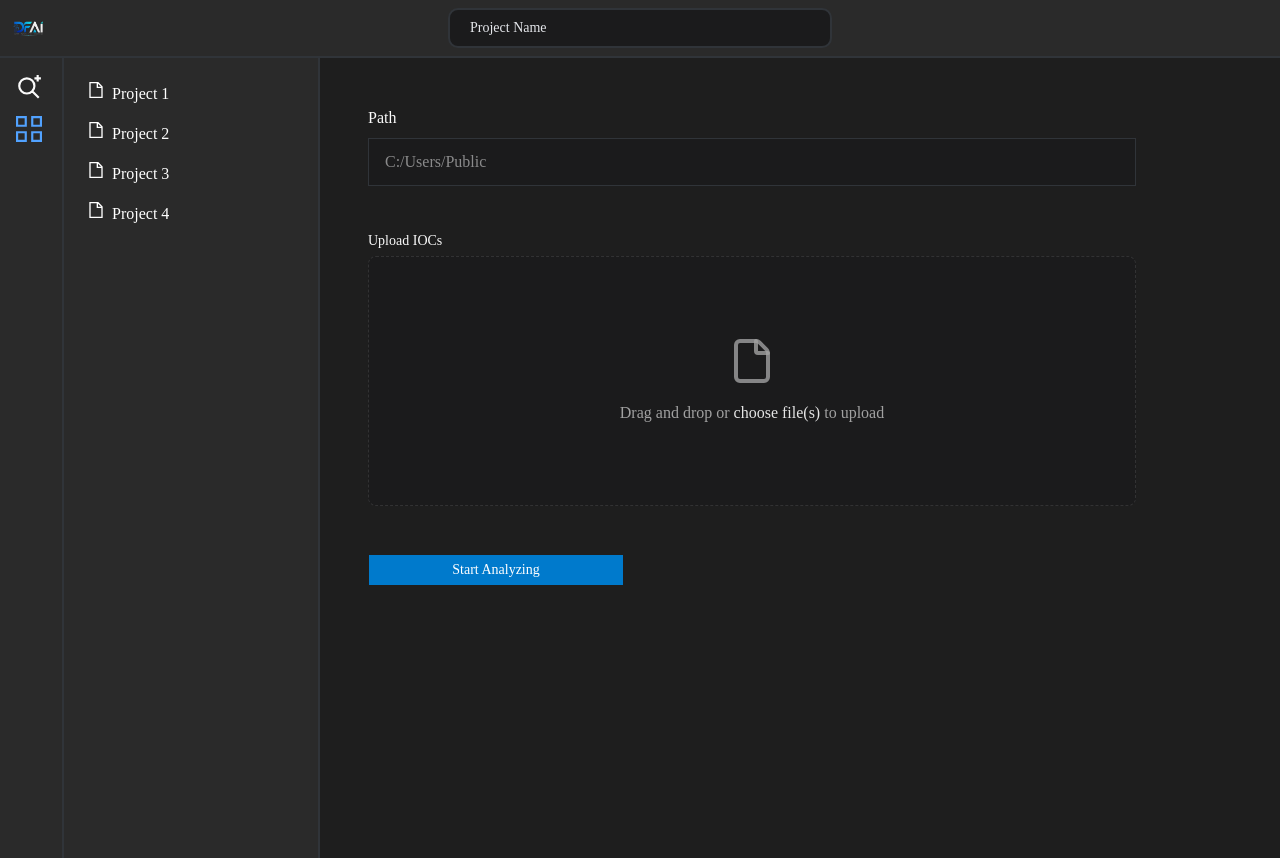
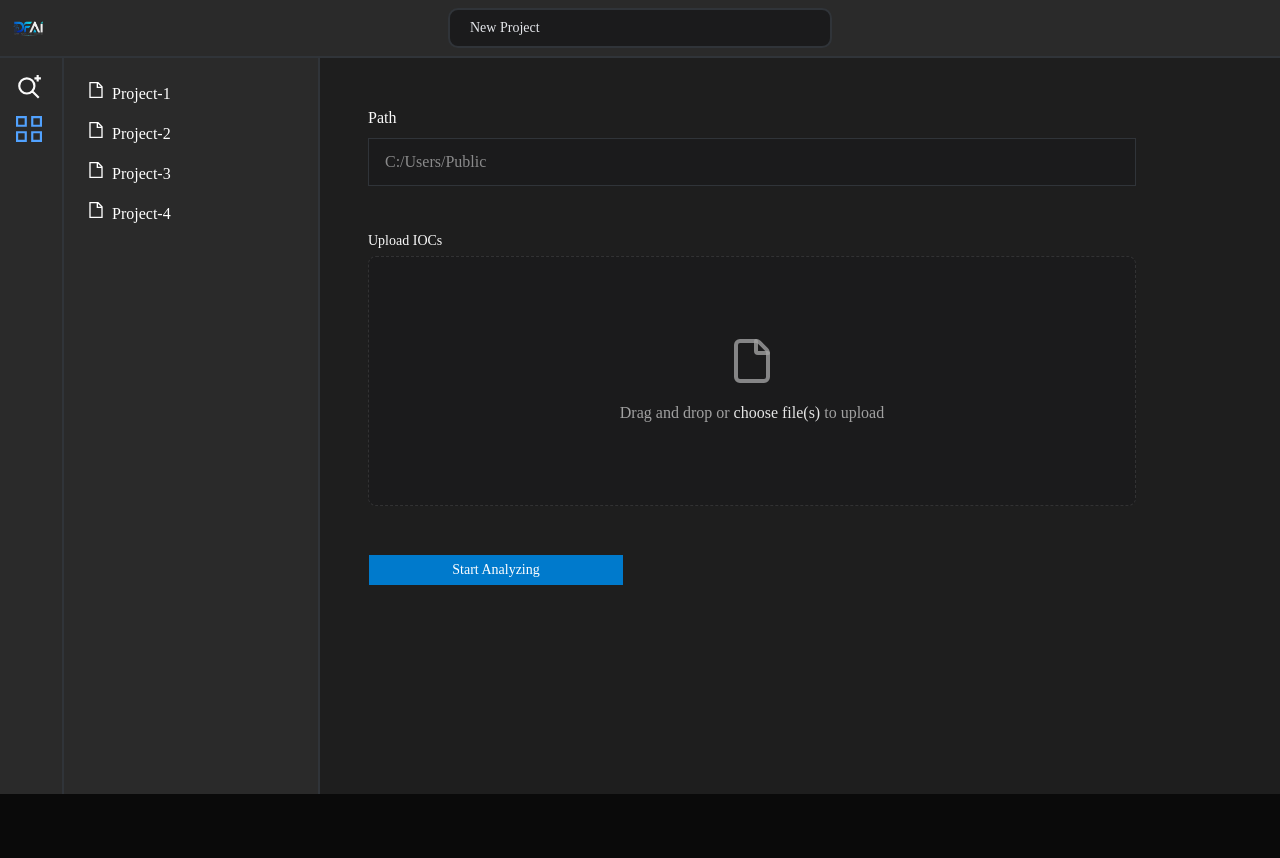
Before and after one commit to petersamir110/dfai-front, a Next.js app: page / in a window 1280 px wide. Both pictures are taken after a click on the button 35 px from the left and 129 px from the top of the page. After the commit the page ends 800 px from the top, so only its background shows below. Built offline with nearby package versions, Linux system fonts and the light colour scheme.

Commit message:
dynamic route

```diff
--- a/app/layout.js
+++ b/app/layout.js
@@ -1,7 +1,7 @@
 import { Geist, Geist_Mono } from "next/font/google";
 import "./globals.css";
 import SideBar from "@/components/sidebar";
-import ProjectName from "@/components/projectName";
+import NavBar from "@/components/navbar";
 
 const geistSans = Geist({
   variable: "--font-geist-sans",
@@ -25,8 +25,8 @@ export default function RootLayout({ children }) {
       className={`${geistSans.variable} ${geistMono.variable} h-full antialiased dark`}
     >
       <body>
-        <ProjectName />
-        <div className="h-full flex flex-row bg-[#1e1e1e] overflow-hidden">
+        <NavBar />
+        <div className="flex h-[calc(100vh-64px)] bg-[#1e1e1e] overflow-hidden">
           <SideBar />
           <main className="flex-1 h-full overflow-y-auto">{children}</main>
         </div>
--- /dev/null
+++ b/app/projects/[slug]/page.js
@@ -0,0 +1,10 @@
+import { projectList, formatSlug } from "@/lib/projects";
+import { notFound } from "next/navigation";
+
+export default async function ProjectPage({ params }) {
+  const { slug } = await params;
+  const project = projectList.find((p) => formatSlug(p.name) === slug);
+  if (!project) notFound();
+
+  return <h1>{project.name}</h1>;
+}
--- a/components/projectName.jsx
+++ b/components/navbar.jsx
@@ -1,6 +1,9 @@
+"use client";
+
 import Image from "next/image";
-
-export default function ProjectName() {
+import { usePathname } from "next/navigation";
+export default function NavBar() {
+  let pathName = usePathname();
   return (
     <div className="sticky top-0 z-10 p-2 border-b-2 bg-[#2a2a2a] border-[#303439]  flex items-center justify-center w-full">
       {/* Logo */}
@@ -16,7 +19,9 @@ export default function ProjectName() {
 
       {/* ProjectName #Work in Progress */}
       <div className="p-2 bg-[#1b1b1c] rounded-lg w-96 flex items-center border-2 border-[#303439]">
-        <h1 className="pl-3 text-sm text-gray-200">Project Name</h1>
+        <h1 className="pl-3 text-sm text-gray-200">
+          {pathName === "/" ? "New Project" : pathName.slice(10)}
+        </h1>
       </div>
     </div>
   );
--- a/components/sidebar.jsx
+++ b/components/sidebar.jsx
@@ -4,12 +4,26 @@ import { GrProjects } from "react-icons/gr";
 import { GrSearchAdvanced } from "react-icons/gr";
 import { useState } from "react";
 import { GrDocument } from "react-icons/gr";
+import Link from "next/link";
+import { projectList, formatSlug } from "@/lib/projects";
 
 export default function SideBar() {
   const [isProjectListOpen, setIsProjectListOpen] = useState(false);
-  const projectList = ["Project 1", "Project 2", "Project 3", "Project 4"];
+  const projectList = [
+    { name: "Project-1", id: 1 },
+    { name: "Project-2", id: 2 },
+    { name: "Project-3", id: 3 },
+    { name: "Project-4", id: 4 },
+  ];
+  const formatSlug = (val) =>
+    val
+      .toString()
+      .replace(/ /g, "-") // Replace spaces with -
+      .replace(/[^\w-]+/g, "") // Remove all non-word chars
+      .toLowerCase(); // Convert to lowercase
+
   return (
-    <nav className=" top-0 left-0 h-screen z-50 flex flex-row justify-between items-start ">
+    <nav className="sticky top-0 left-0 h-screen z-50 flex flex-row justify-between items-start ">
       {/* Sidebar content */}
       <div className="pt-4 p-2 h-full w-16 flex flex-col gap-6 bg-[#2a2a2a] border-[#303439] border-r-2 ">
         {/* SideBar Icons */}
@@ -29,11 +43,15 @@ export default function SideBar() {
       {isProjectListOpen && (
         <div className="bg-[#2a2a2a] border-[#303439] ] p-2 flex flex-col gap-2 h-full w-64 border-r-2  text-white">
           <div className=" flex flex-col p-4 gap-4">
-            {projectList.map((project, index) => (
-              <div className="flex flex-row gap-2" key={index}>
+            {projectList.map((project) => (
+              <Link
+                href={`/projects/${formatSlug(project.name)}`}
+                className="flex flex-row gap-2 hover:text-blue-400"
+                key={project.id}
+              >
                 <GrDocument />
-                <h2 className="">{project}</h2>
-              </div>
+                <h2>{project.name}</h2>
+              </Link>
             ))}
           </div>
         </div>
--- /dev/null
+++ b/lib/projects.js
@@ -0,0 +1,13 @@
+export const projectList = [
+  { name: "Project-1", id: 1 },
+  { name: "Project-2", id: 2 },
+  { name: "Project-3", id: 3 },
+  { name: "Project-4", id: 4 },
+];
+
+export const formatSlug = (val) =>
+  val
+    .toString()
+    .replace(/ /g, "-")
+    .replace(/[^\w-]+/g, "")
+    .toLowerCase();
```
